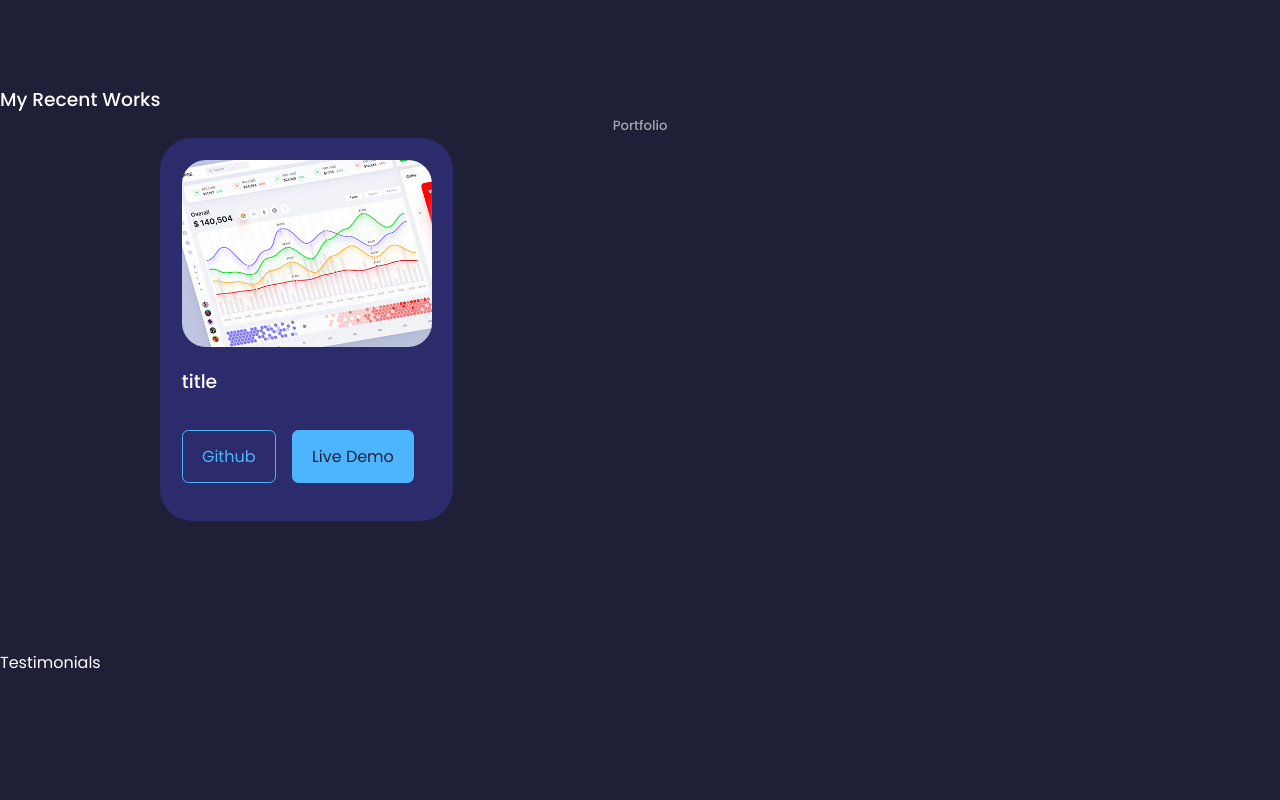
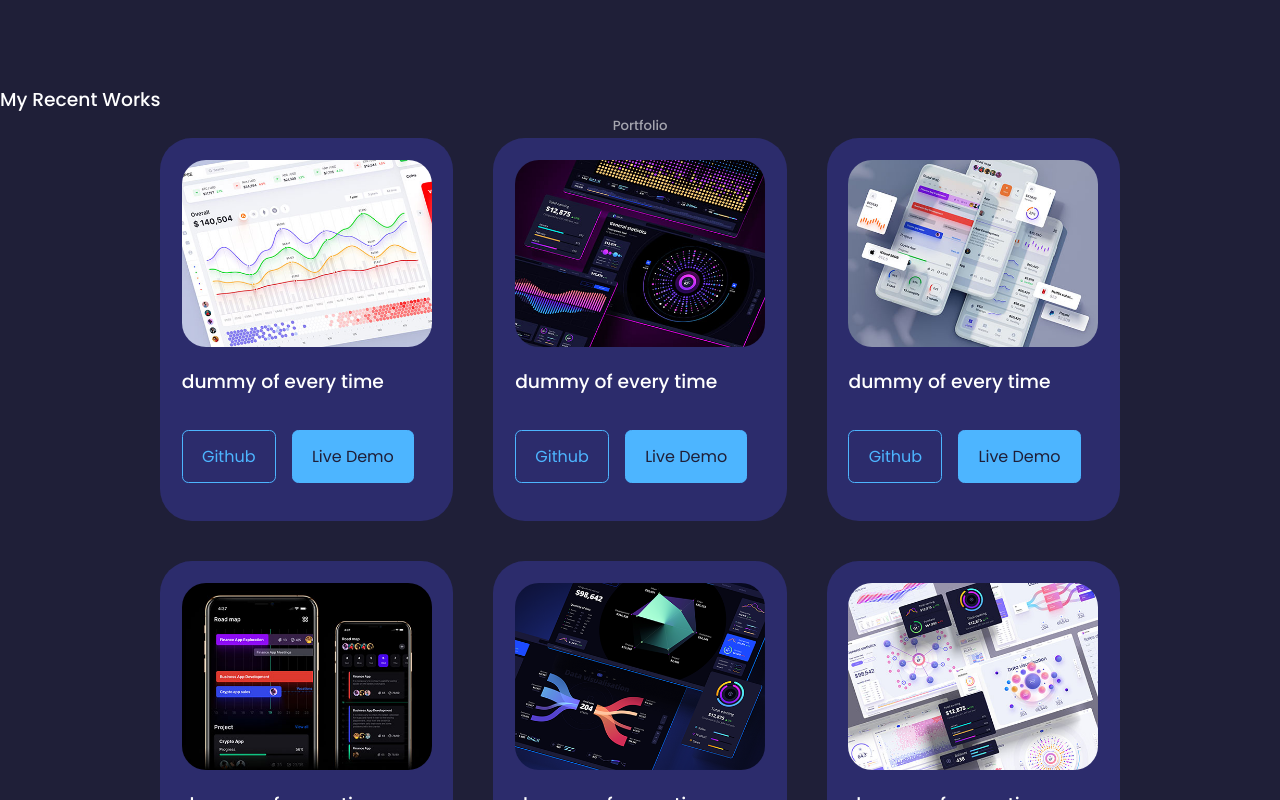
Before and after one commit to mohamedfazilk/React-Portfolio, a React (Create React App) app: page / in a window 1280 px wide. Shown: the part 2940-3740 px from the top of the page. Built offline with nearby package versions, Linux system fonts and the light colour scheme.

Commit message:
dynamically iterate by using map method

```diff
--- a/src/components/portfolio/Portfolio.jsx
+++ b/src/components/portfolio/Portfolio.jsx
@@ -74,19 +74,21 @@ const Portfolio = () => {
       <h5>Portfolio</h5>
 
       <div className="container portfolio-container">
-        <article className="portfolio-item">
-          <div className="portfolio-item-image">
-              <img src={IMG1} alt="image1" />
-          </div>
-          <h3>title</h3>
-          <div className="portfolio-item-cta">
-          <a href="#" className='btn' target='_blank'>Github</a>
-          <a href="#" className="btn btn-primary" target='_blank'>Live Demo</a>
-          </div>
-        </article>
+        {data.map(({id,image,title,github,demo}) =>{
+          return(
 
-
-
+        <article key={id}  className="portfolio-item">
+        <div className="portfolio-item-image">
+            <img src={image} alt="image1" />
+        </div>
+        <h3>{title}</h3>
+         <div className="portfolio-item-cta">
+         <a href={github} className='btn' target='_blank'>Github</a>
+        <a href={demo} className='btn btn-primary' target='_blank'>Live Demo</a>
+        </div>
+      </article>
+          )
+        })}
       </div>
     </section>
   )
```
